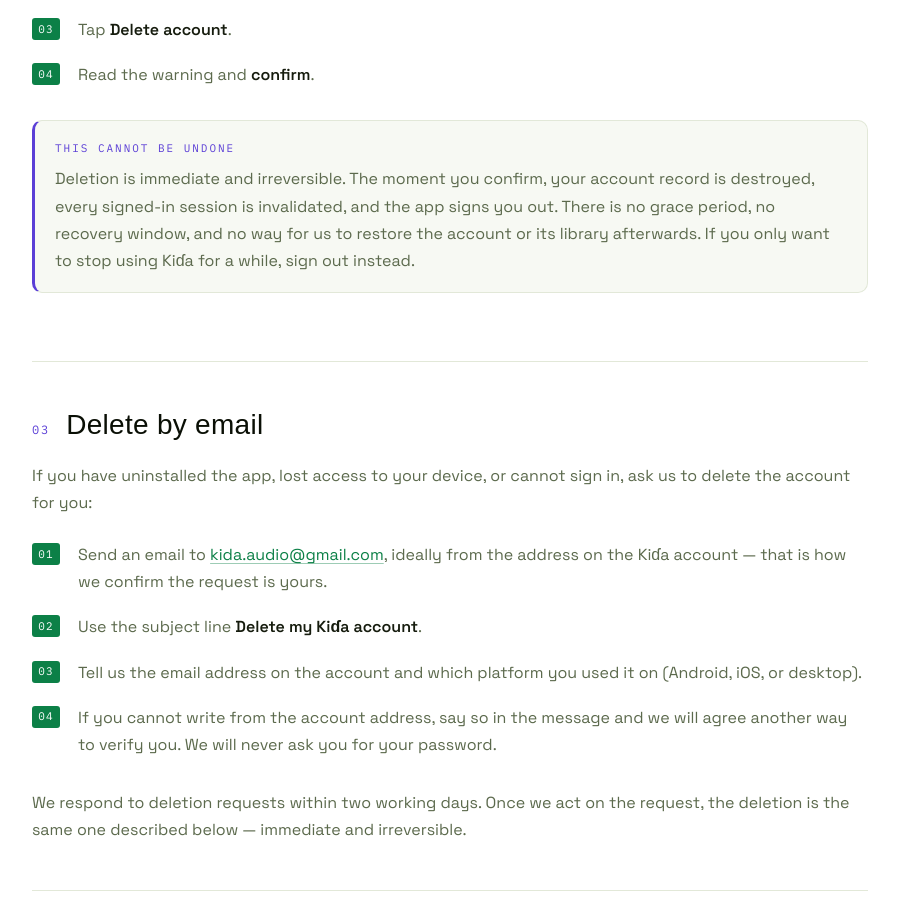
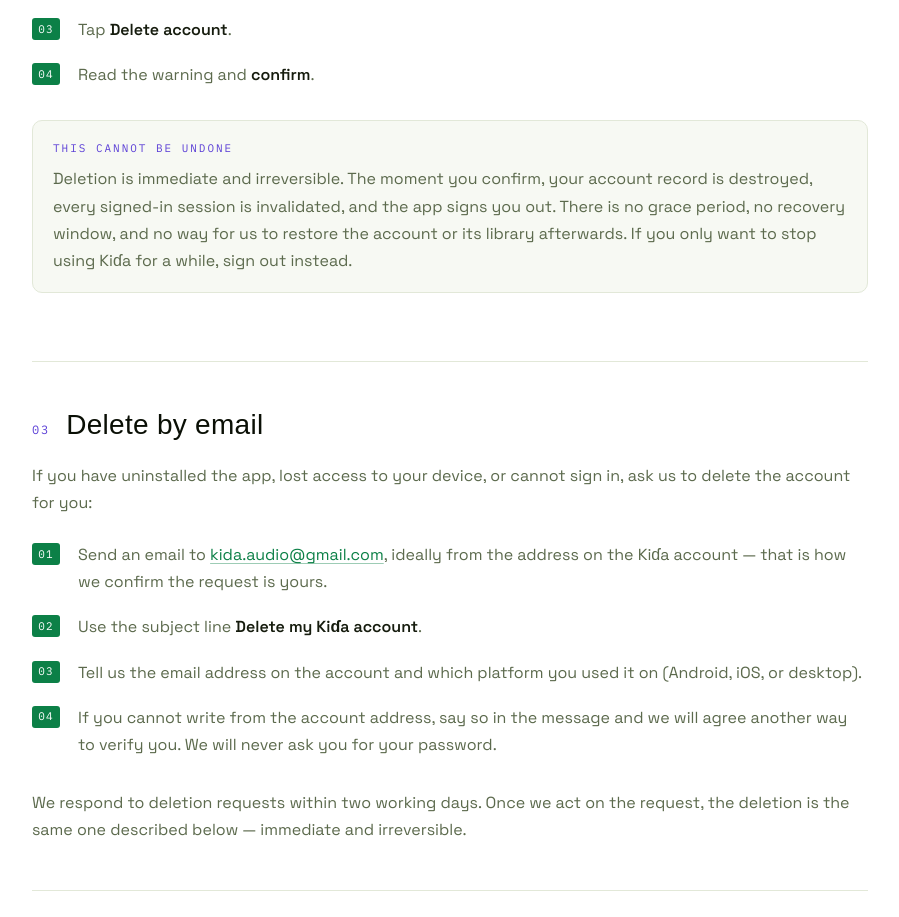
Before and after one commit to litcode-dev/kida-website, a Next.js app: page /delete-account in a window 1280 px wide. Shown: the part 1100-2017 px from the top of the page, without its empty margins (336-1235 px from the left). Built offline with nearby package versions, Linux system fonts and the light colour scheme; a web font is replaced by a local one.

Commit message:
Remove left border from legal note styling in globals.css

```diff
--- a/app/globals.css
+++ b/app/globals.css
@@ -593,7 +593,7 @@
 /* pull-out warning */
 .legal-note{
   margin:10px 0 22px;padding:18px 20px;border-radius:10px;
-  border:1px solid var(--line);border-left:3px solid var(--violet);background:var(--panel);
+  border:1px solid var(--line);background:var(--panel);
 }
 .legal-note-title{
   display:block;margin-bottom:8px;
```
